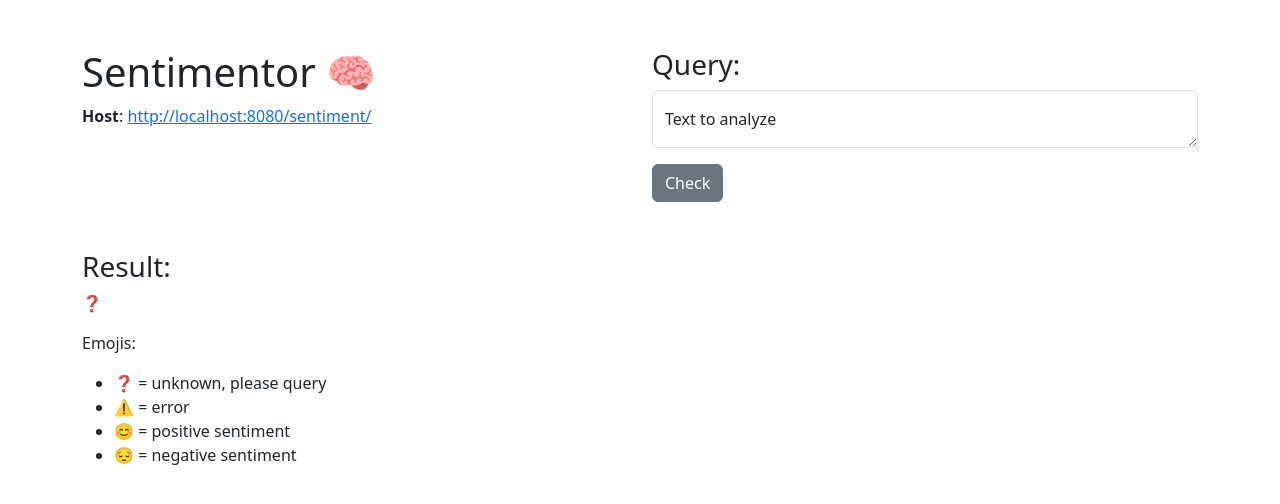
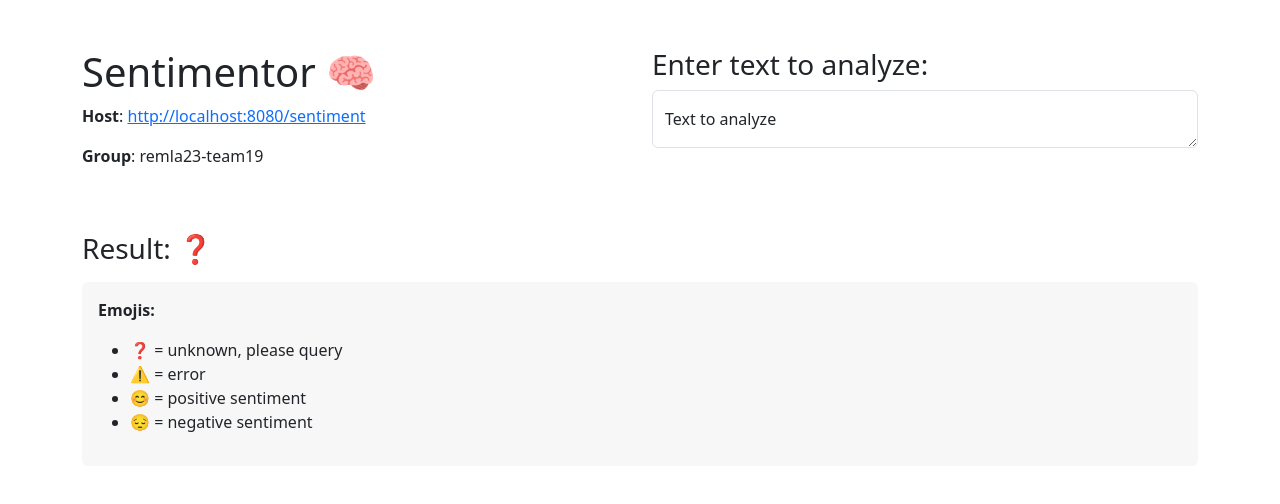
Before and after one commit to remla23-team19/app, a Flask app: page / in a window 1280 px wide. Shown: the top 504 px of the page. Run offline with Flask 3, Linux system fonts and the light colour scheme.

Commit message:
Fix input bug and minor UI update

```diff
--- a/app.py
+++ b/app.py
@@ -11,7 +11,7 @@ def homepage():
 
 @app.route("/predict", methods=["POST"])
 def predict():
-    input = request.form.get("query")
+    input = request.form.get("predict")
     if not input:
         return jsonify({"error": "No input was provided"}), 400
     try:
--- a/static/logic.js
+++ b/static/logic.js
@@ -1,4 +1,4 @@
-const queryInput = document.getElementById("query");
+const queryInput = document.getElementById("predict");
 const resultDiv = document.getElementById("result");
 
 queryInput.addEventListener("input", function(event) {
--- a/templates/index.html
+++ b/templates/index.html
@@ -12,24 +12,24 @@
         <div class="row">
             <div class="col-12 col-md-6">
                 <h1>Sentimentor 🧠</h1>
-                <p><b>Host</b>: <a href="http://localhost:8080/sentiment">http://localhost:8080/sentiment/</a></p>
+                <p><b>Host</b>: <a href="http://localhost:8080/sentiment">http://localhost:8080/sentiment</a></p>
+                <p><b>Group</b>: remla23-team19</p>
             </div>
             <div class="col-12 col-md-6">
-                <h3>Query:</h3>
+                <h3>Enter text to analyze:</h3>
                 <form>
                     <div class="form-floating mb-3">
-                        <textarea class="form-control" id="query" name="predict" rows="5" cols="20" placeholder="Enter text here"></textarea>
+                        <textarea class="form-control" id="predict" name="predict" rows="5" cols="20" placeholder="Enter text here"></textarea>
                         <label for="query">Text to analyze</label>
                     </div>
-                    <button type="button" class="btn btn-secondary" onclick="query()">Check</button>
                 </form>
             </div>
         </div>
         <div class="row mt-5">
             <div class="col">
-                <h3>Result:</h3>
-                <div id="result">❓</div>
-                <p class="mt-3">Emojis:</p>
+                <h3>Result: <span id="result">❓</span></h3>
+                <div class="explanation-box rounded p-3 mt-3" style="background-color: #f7f7f7;">
+                    <p><b>Emojis:</b></p>
                     <ul>
                         <li>❓ = unknown, please query</li>
                         <li>⚠️ = error</li>
@@ -39,6 +39,7 @@
                 </div>
             </div>
         </div>
+    </div>
     <script src="/static/logic.js"></script>
     <script src="https://cdn.jsdelivr.net/npm/bootstrap@5.3.0-alpha1/dist/js/bootstrap.min.js"></script>
 </body>
```
Lines whose indentation alone changed are shown as unchanged.
